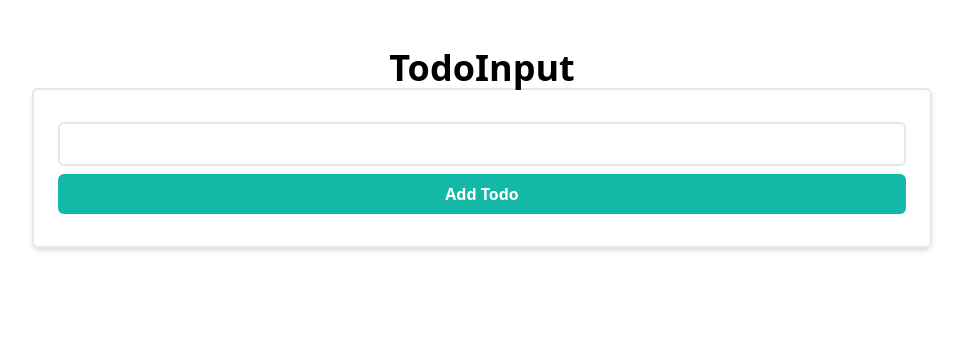
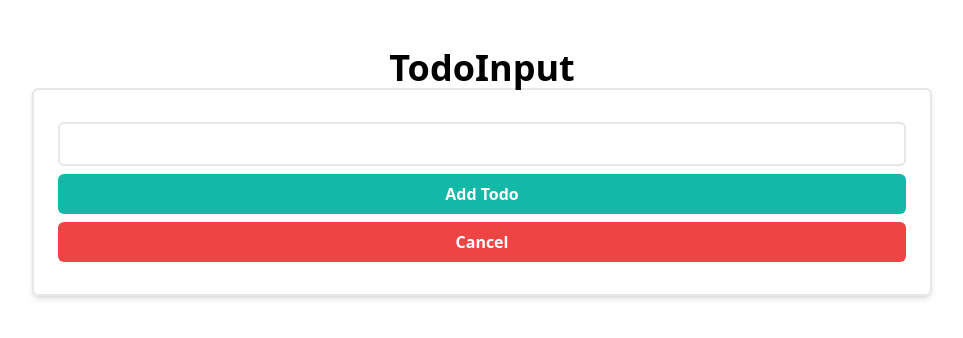
Before and after one commit to NelanJoe/react-todolist-app, a React (Vite) app: page /add-todo in a window 1280 px wide. Shown: the top 338 px of the page, without its empty margins (158-1121 px from the left). Built offline with nearby package versions, Linux system fonts and the light colour scheme.

Commit message:
fix:routing

```diff
--- a/src/components/TodoHeader/index.jsx
+++ b/src/components/TodoHeader/index.jsx
@@ -14,7 +14,7 @@ const TodoHeader = ({ onSearchTodo }) => {
           <div className="sm:w-1/4 sm:self-end">
             <Link
               className="inline-block text-center font-semibold rounded-md text-white w-full bg-teal-500 hover:bg-teal-600 active:bg-teal-700 px-8 py-2"
-              to="add-todo"
+              to="/add-todo"
             >
               Add New Todo
             </Link>
--- a/src/pages/AddTodo.jsx
+++ b/src/pages/AddTodo.jsx
@@ -2,6 +2,7 @@ import { useState } from "react";
 import Layout from "../layouts/Layout";
 import { useNavigate } from "react-router-dom";
 import PropTypes from "prop-types";
+import { Link } from "react-router-dom";
 
 const AddTodo = ({ onAddTodo }) => {
   const [value, setValue] = useState("");
@@ -32,6 +33,12 @@ const AddTodo = ({ onAddTodo }) => {
               <button className="font-semibold text-white py-2 rounded-md bg-teal-500 hover:bg-teal-500 active:bg-teal-700 focus:bg-teal-400">
                 Add Todo
               </button>
+              <Link
+                className="inline-block text-center font-semibold rounded-md text-white w-full bg-red-500 hover:bg-red-600 active:bg-red-700 px-8 py-2"
+                to="/"
+              >
+                Cancel
+              </Link>
             </div>
           </form>
         </div>
```
